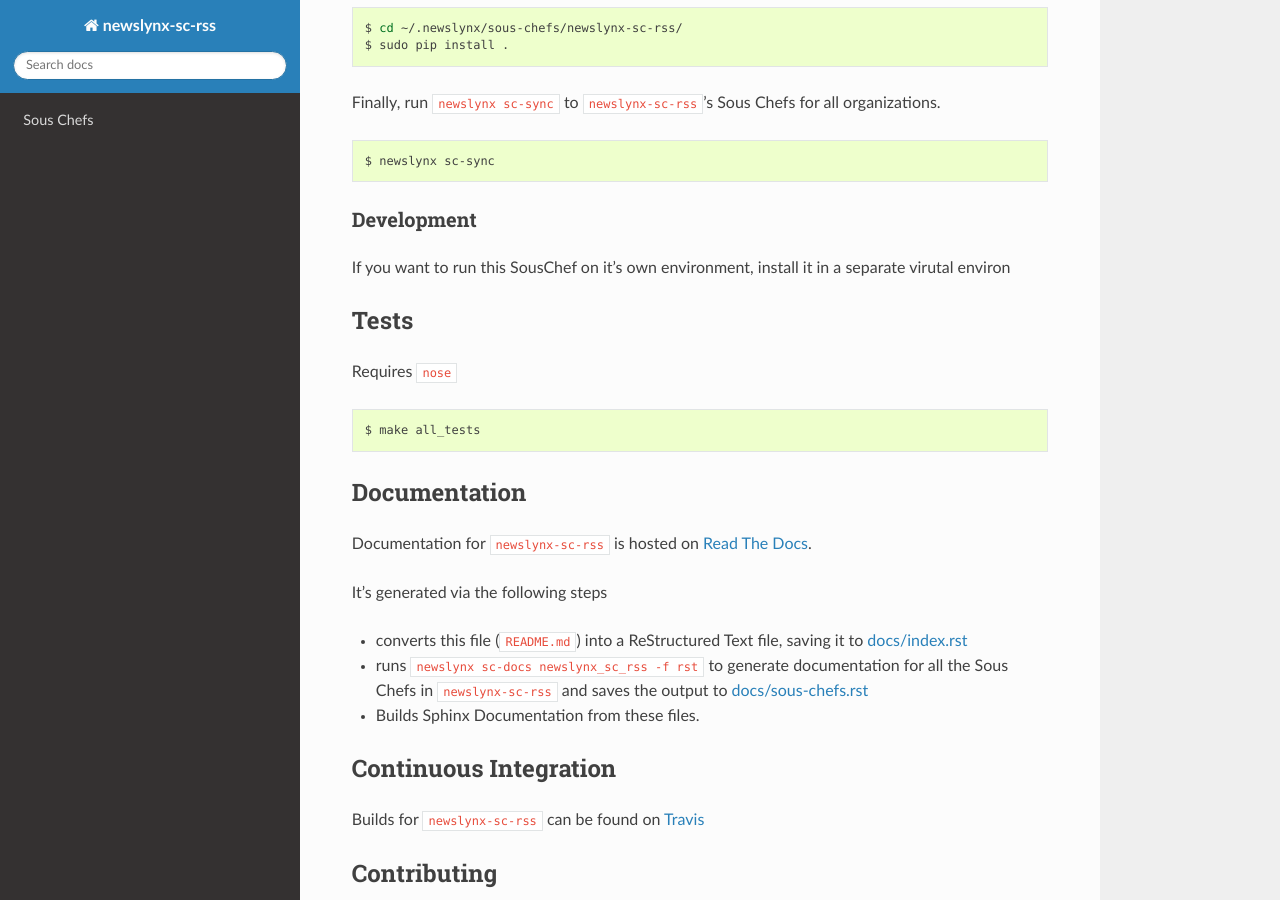
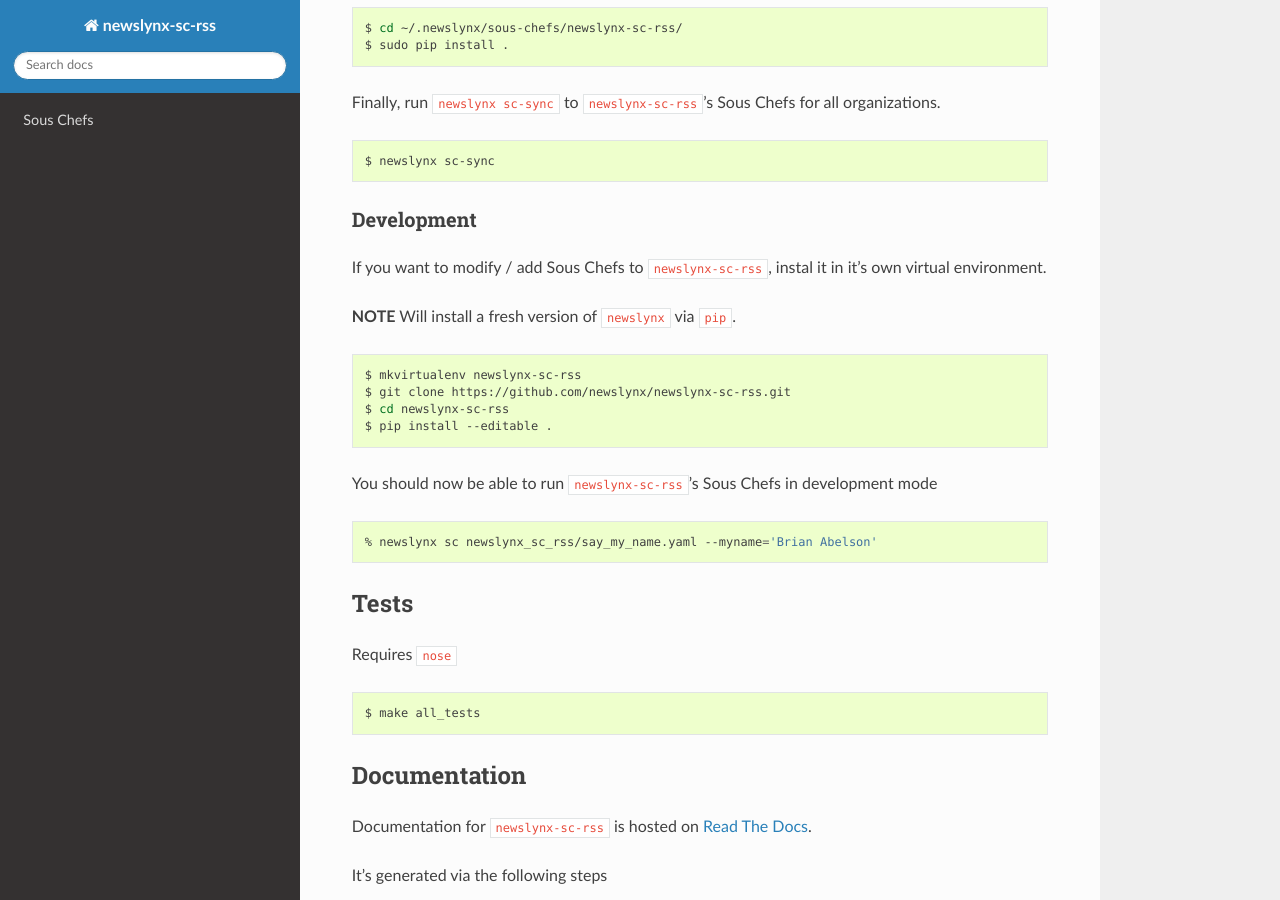
Before and after one commit to newslynx/newslynx-sc-rss, a Sphinx documentation site: the page built from docs/index.rst, in a window 1280 px wide and 900 px high, scrolled down 646 px. Built offline with Sphinx 7.4.7 and the Read the Docs theme 2.0.0, drawn with Linux system fonts in a browser that asks for light colours; pages that are not in the unit, such as notebooks, are missing from menus.

Commit message:
=Auto update at Sun_Aug_23_13_16_05_2015

```diff
--- a/docs/index.rst
+++ b/docs/index.rst
@@ -41,8 +41,24 @@
 Development
 ~~~~~~~~~~~
 
-If you want to run this SousChef on it's own environment, install it in
-a separate virutal environ
+If you want to modify / add Sous Chefs to ``newslynx-sc-rss``, instal it
+in it's own virtual environment.
+
+**NOTE** Will install a fresh version of ``newslynx`` via ``pip``.
+
+.. code:: bash
+
+    $ mkvirtualenv newslynx-sc-rss
+    $ git clone https://github.com/newslynx/newslynx-sc-rss.git
+    $ cd newslynx-sc-rss
+    $ pip install --editable .
+
+You should now be able to run ``newslynx-sc-rss``'s Sous Chefs in
+development mode
+
+.. code:: bash
+
+    % newslynx sc newslynx_sc_rss/say_my_name.yaml --myname='Brian Abelson'
 
 Tests
 -----
```
Also changed, not shown: README.md (+16 -1 lines).
